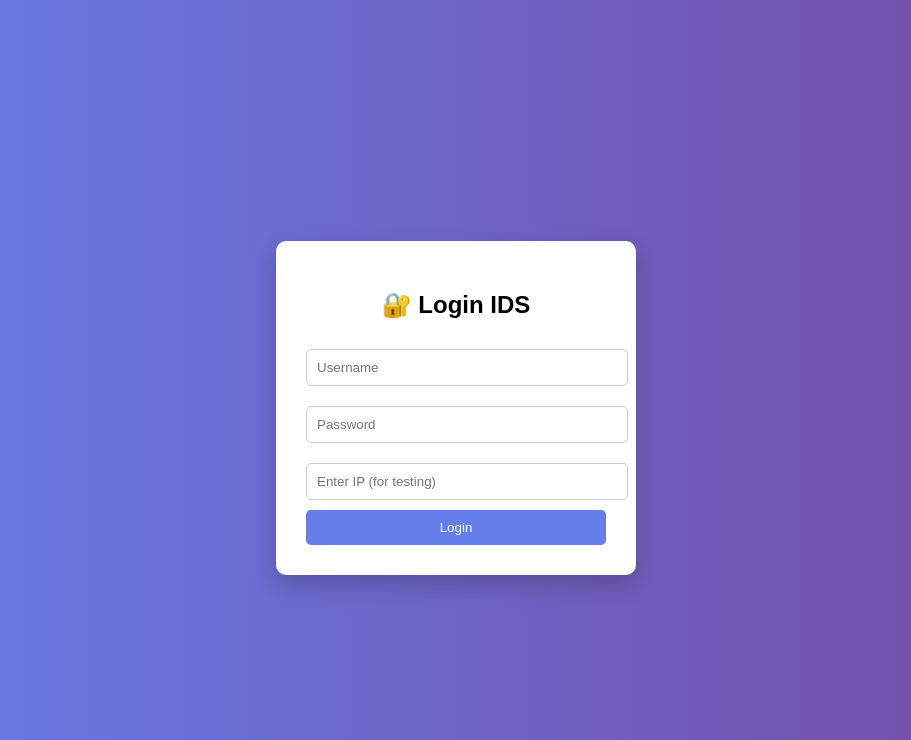
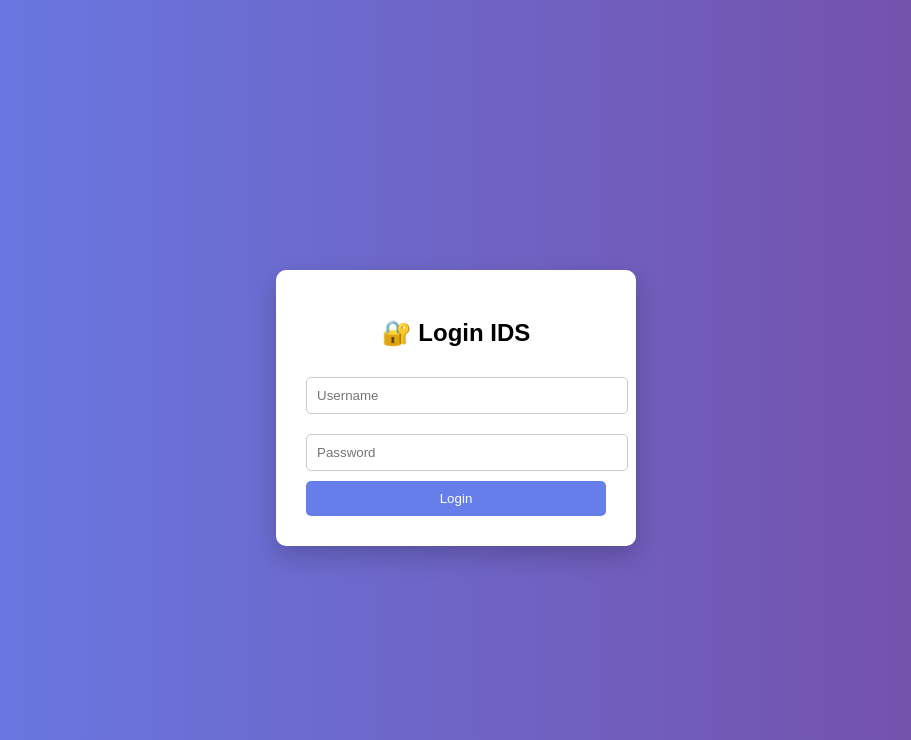
Before and after one commit to yadusaheb5-oss/login-ids, a Flask app: page / in a window 1280 px wide. Shown: the top 740 px of the page, without its empty margins (184-1095 px from the left). Run offline with Flask 3, Linux system fonts and the light colour scheme.

Commit message:
Update login.html

```diff
--- a/templates/login.html
+++ b/templates/login.html
@@ -57,7 +57,6 @@
     <form action="/login" method="POST">
         <input type="text" name="username" placeholder="Username" required>
         <input type="password" name="password" placeholder="Password" required>
-        <input type="text" name="ip" placeholder="Enter IP (for testing)">
         <button type="submit">Login</button>
     </form>
 </div>
```
